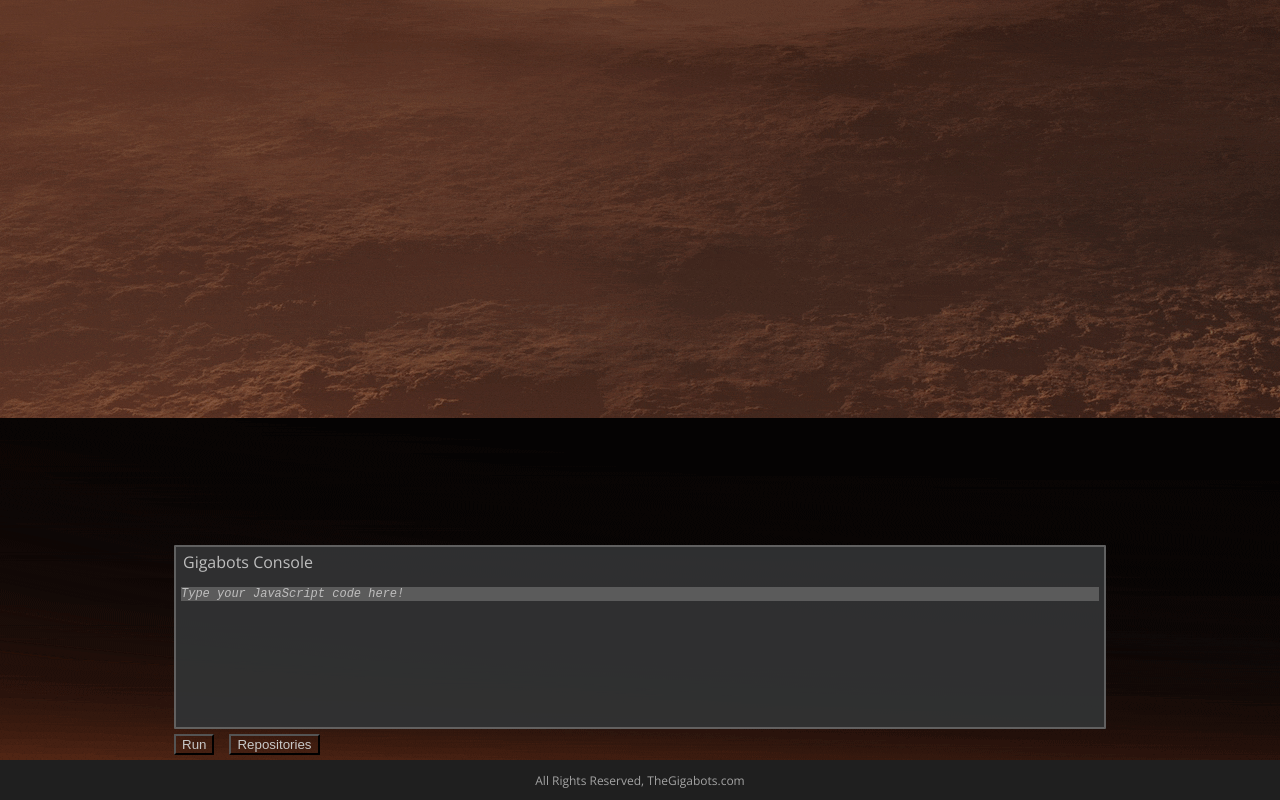
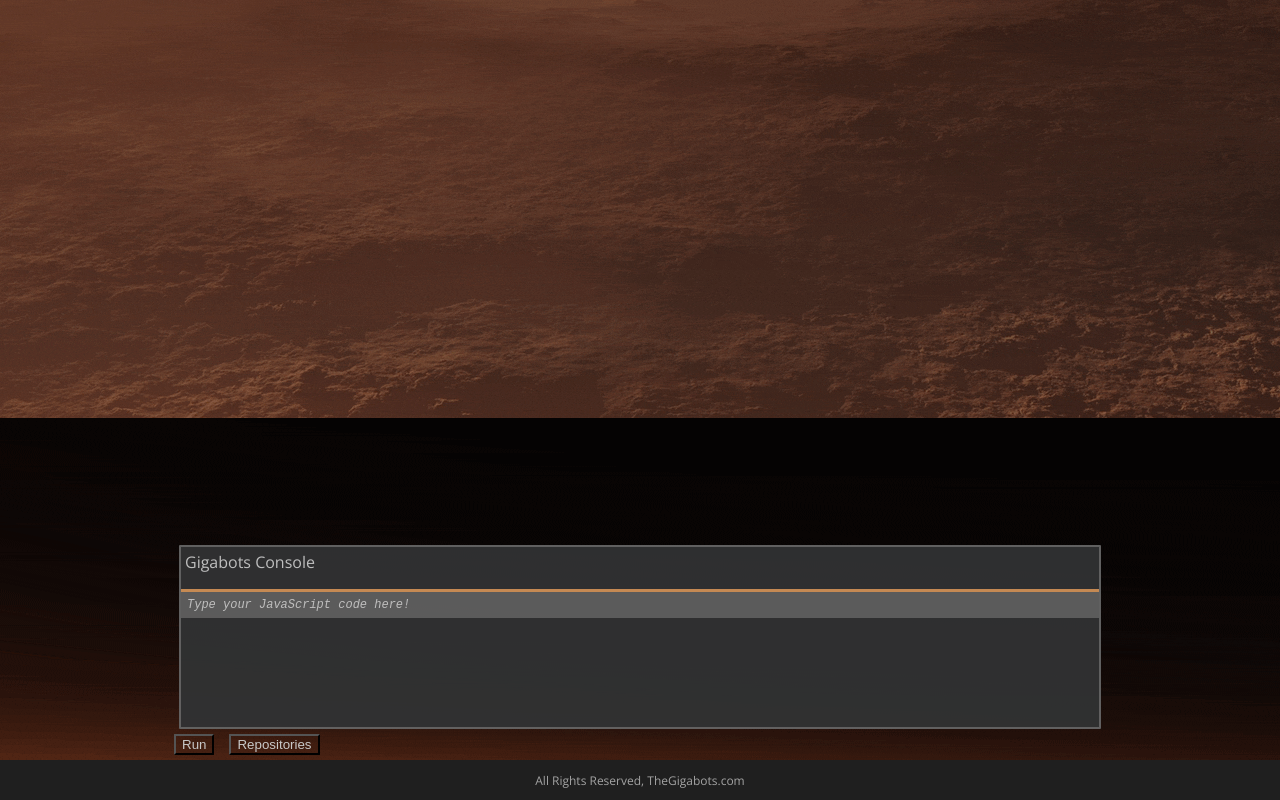
Before and after one commit to GigaBots/Dashboard_Mindstorm, a plain HTML site: page index.html in a window 1280 px wide. Shown: the part 522-1322 px from the top of the page. Drawn offline with nearby package versions, Linux system fonts and the light colour scheme.

Commit message:
styling in textEditor

```diff
--- a/css/windowStyles.css
+++ b/css/windowStyles.css
@@ -65,28 +65,28 @@ body {
 	margin: 2px auto 0 auto;
 	font-size: 12px;
 	position: relative;
-	padding-left: 5px;
-	padding-right: 5px;
 }
 .previousCode {
 	overflow: auto;
-	max-height: 100px;
+	max-height: 170px;
+	padding: 6px;
 }
 
 #currentCode {
 	overflow: auto;
-	max-height: 100px;
+	max-height: 170px;
 	background-color: #606060;
 	outline: none;
+	padding: 6px;
+	margin: 0;
+	border-top: 3px solid #CF9158;
 }
 
 #label {
 	font-family: Open Sans, Helvetica, Trebuchet MS, Arial, sans-serif;
 	font-size: 16px;
 	text-align: left;
-	padding-top: 2px;
-	padding-left: 2px;
-	margin: 2px 0;
+	margin: 4px;
 
 }
 
@@ -140,13 +140,40 @@ body {
 
 
 /* scroll bar */
-::-WebKit-scrollbar {
+html::-WebKit-scrollbar {
 	-WebKit-appearance: none;
 	width: 18px;
 }
 
-::-WebKit-scrollbar-thumb {
+html::-WebKit-scrollbar-thumb {
 	border-radius: 8px;
 	background-color: rgba(0,0,0,.5);
 	-WebKit-box-shadow: 0 0 1px rgba(49,50,51,.5);
 }
+
+.previousCode::-WebKit-scrollbar-track {
+	border-radius: 10px;
+	background-color: #313233
+}
+.previousCode::-WebKit-scrollbar {
+	width: 12px;
+	background-color: #313233;
+}
+.previousCode::-WebKit-scrollbar-thumb {
+	border-radius: 10px;
+	-webkit-box-shadow: inset 0 0 6px rgba(0,0,0,.3);
+	background-color: #D55379;
+}
+#currentCode::-WebKit-scrollbar-track {
+	border-radius: 10px;
+	background-color: #606060
+}
+#currentCode::-WebKit-scrollbar {
+	width: 12px;
+	background-color: #606060;
+}
+#currentCode::-WebKit-scrollbar-thumb {
+	border-radius: 10px;
+	-webkit-box-shadow: inset 0 0 6px rgba(0,0,0,.3);
+	background-color: #CF9158;
+}
--- a/index.html
+++ b/index.html
@@ -29,7 +29,7 @@
 			<button class="editorButtons" id="repoButton">Repositories</button>
 		</a>
 	</div>
-	<div id="footer"> <!-- Footer remains locked to bottom of screen if entirety of content is within viewport. Otherwise remains locked to bottom of content -->
+	<div id="footer">
 		<p>All Rights Reserved, <a href="http://thegigabots.com">TheGigabots.com</a></p>
 	</div>
 </body>
--- a/js/main.js
+++ b/js/main.js
@@ -1833,22 +1833,24 @@ require(['BrowserBigBangClient'], function (bigbang) {
 
             // store currentCode in an array to be accessed if they press the up key
             codeArray.push([formatCode]);
+            // = codeArray[inputCode]
 
             try {
             // try to evalate user's input code in text editor area. Will evaluate if possible.
-
                 codeArray[iterationNum].push(eval(evalCode));
+                // = codeArray[inputCode, evaluatedCode]
             }
             // if input code is not able to be run, display console's error message to user in text editor area. codeArray[input, output#]. If error, stored as an output in codeArray. Multidimensional: codeArray[inputIteration, outPut[0 or 1]]. output[0] stores input of iteration. output[1] stores output, be it an error message or a console log.
             catch(err) {
-                codeArray[iterationNum][1] = codeArray[iterationNum] + "<br>Error: "+ err.message
+                codeArray[iterationNum][1] = codeArray[iterationNum][1] + "<br>Error: "+ err.message;
+                // = codeArray[inputCode, evaluatedCode + errorMessage]
             }
 
 
 
 
             $( ".previousCode" ).append( '<div style="text-align:left; color:white; margin:0;">' +  codeArray[iterationNum][0] + '</div>');
-            $( ".previousCode" ).append( '<div style="text-align:right; color:orange; margin:0;">' +  "Output: " + codeArray[iterationNum][1] + '</div>');
+            $( ".previousCode" ).append( '<div style="text-align:right; color:orange; margin:0;">' +  "Output: " + codeArray[iterationNum][1] +  '</div>');
 
             iterationNum = iterationNum + 1;
             indexArray = iterationNum;
@@ -1889,7 +1891,8 @@ require(['BrowserBigBangClient'], function (bigbang) {
                         indexArray=indexArray+1;
                         document.getElementById("currentCode").innerHTML = codeArray[indexArray][0];
                     }
-                    if (indexArray === iterationNum) {
+                    if (indexArray+1 === iterationNum) {
+                        indexArray = indexArray+1;
                         document.getElementById("currentCode").innerHTML = tempCode;
                     }
                 break;
```
